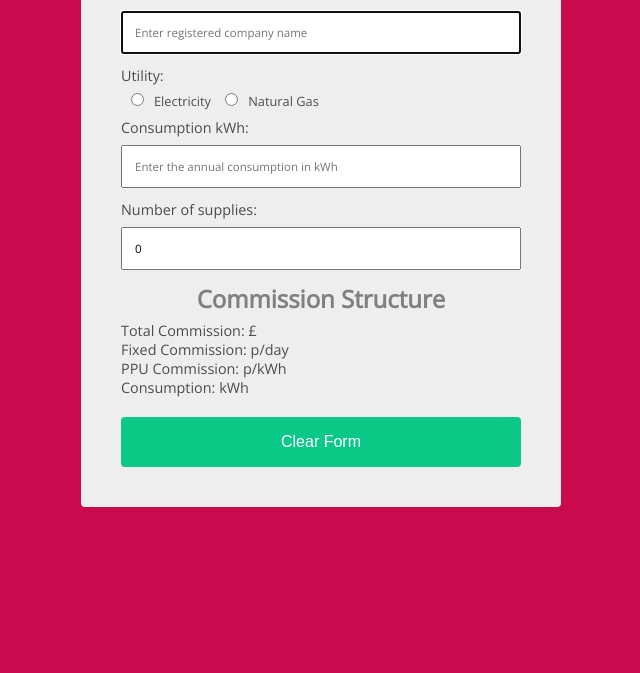
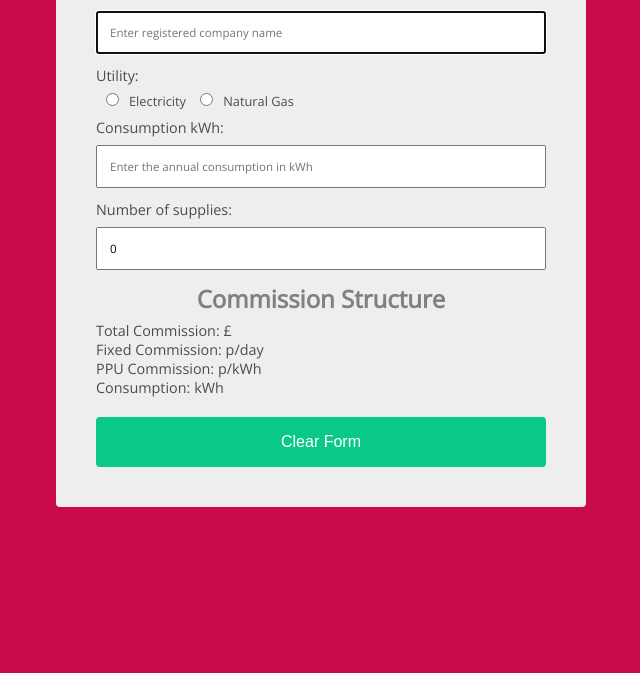
Before and after one commit to stottp/MuzzasMagic, a plain HTML site: page index.html in a window 1280 px wide. Shown: the part 127-800 px from the top of the page, without its empty margins (319-959 px from the left). Drawn offline with nearby package versions, Linux system fonts and the light colour scheme; a script that the page names is missing.

Commit message:
Added media query support

```diff
--- a/main.css
+++ b/main.css
@@ -20,8 +20,7 @@ body {
   flex-direction:column;
   margin-left: auto;
   margin-right: auto;
-  min-width: 300px;
-  max-width: 400px;
+  width: 300px;
   padding: 25px 40px 40px; /* top, right and left, bottom */
   background: #eee;
   -moz-border-radius: 4px;
@@ -67,9 +66,7 @@ p {
 	border-radius: 4px;
 }
 
-.main-form {
-	max-width: 900px;
-}
+
 
 ul {
 	list-style-type: none;
@@ -107,7 +104,7 @@ input[type=radio] + label {
 
 .btn-clear {
   background: #0AC986;
-  dispaly: inline-block;
+  display: inline-block;
   width: 100%;
   font-size: 16px;
   height: 50px;
@@ -135,6 +132,16 @@ input[type=radio] + label {
 
 
 
+@media screen and (min-width: 520px) {
+	.wrapper {
+		margin-left: auto;
+		margin-right: auto;
+		width: 450px;
+	}
+}
+
+
+
 /* Icons ----------------------------------
 .customer-name {
     background-image: url('img/skyline.svg');
```
